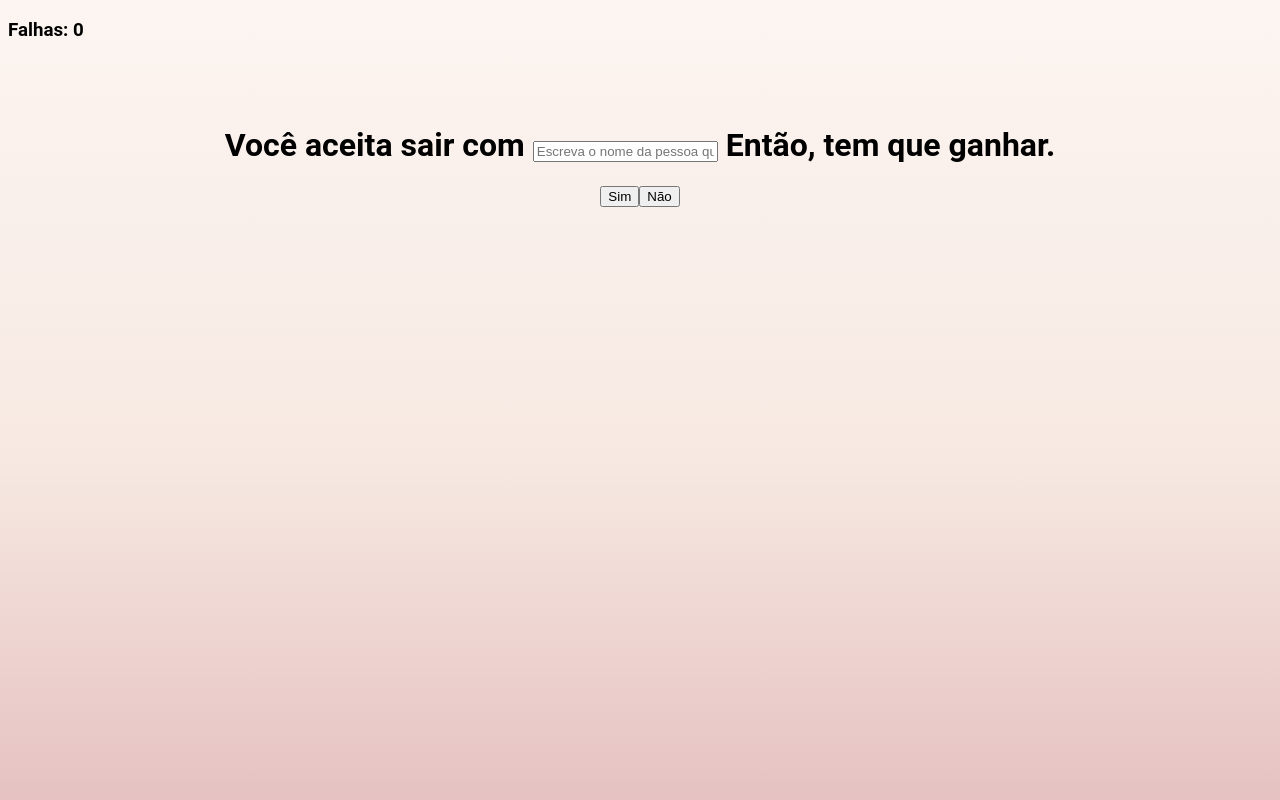
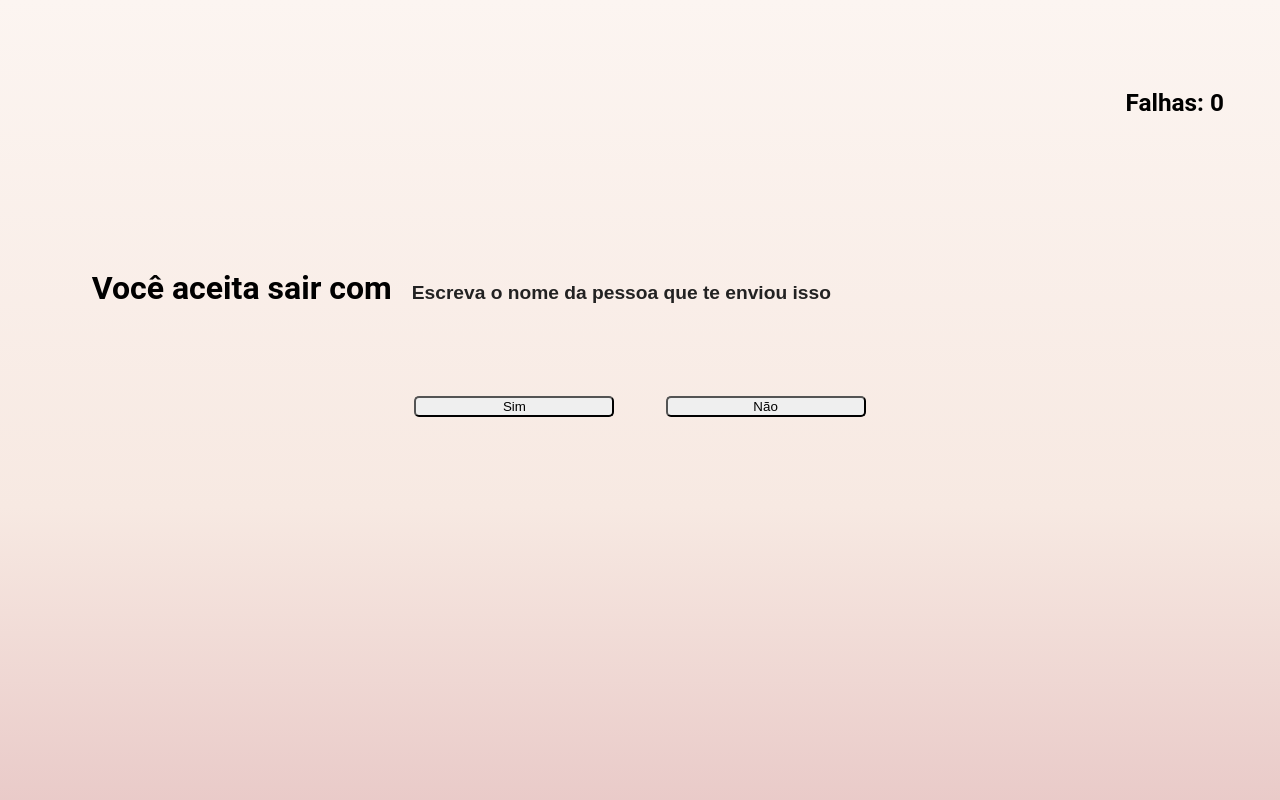
Before and after one commit to Just1cup/DateApp, a plain HTML site: page index.html in a window 1280 px wide. Shown: the top 800 px of the page. Drawn offline with Linux system fonts and the light colour scheme.

Commit message:
Final global update - I hope.css

```diff
--- a/global.css
+++ b/global.css
@@ -1,4 +1,4 @@
- {
+{
     margin: 0;
     padding: 0;
     box-sizing: border-box;
@@ -34,7 +34,14 @@ body {
 }
 
 .invisivel {
-	@@ -45,23 +45,25 @@ body {
+    cursor: pointer;
+    color: transparent;
+    transition: 0.5s;
+}
+
+.invisivel:hover {
+    color: #000;
+}
 
 .moveScore {
     display: flex;
@@ -55,7 +62,7 @@ button {
     border-radius: 5px;
 }
 
-    input{
+input {
     margin-left: 10px;
     background: transparent;
     border: transparent;
@@ -67,19 +74,21 @@ button {
     font-weight: 700;
 }
 
-input::placeholder{
+input::placeholder {
     font-size: 1.2rem;
     color: #222;
 }
 
-
 @media only screen and (max-width: 768px) {
     .titulo {
         font-size: 20px;
-	button{
-    min-width: 200px;
-    min-height: 150px;
-}
+    }
+
+    button {
+        min-width: 200px;
+        min-height: 150px;
+    }
+
     h3 {
         margin-right: 20px;
     }
```
